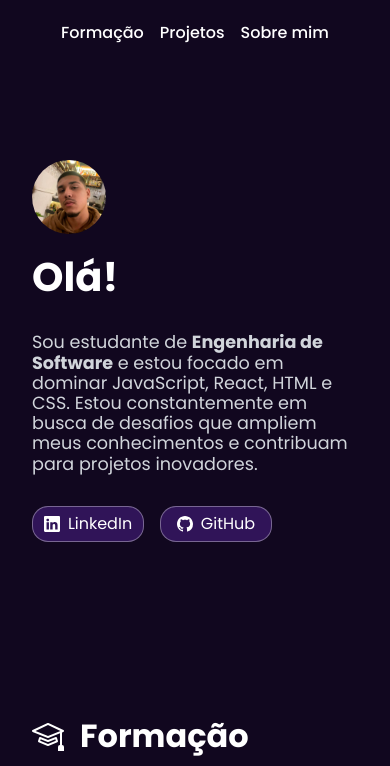
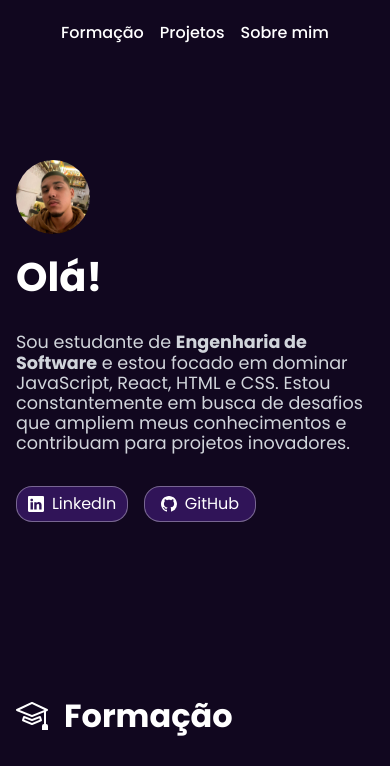
Before and after one commit to guillxr/developer-portfolio, a plain HTML site: page index.html in a window 390 px wide. Shown: the top 766 px of the page. Drawn offline with nearby package versions, Linux system fonts and the light colour scheme.

Commit message:
update global.css

```diff
--- a/assets/css/global.css
+++ b/assets/css/global.css
@@ -22,3 +22,9 @@ body {
   fill: #fff;
   margin: 1rem 2rem;
 }
+
+@media screen and (max-width: 480px) {
+  body {
+    margin: 1rem;
+  }
+}
```
